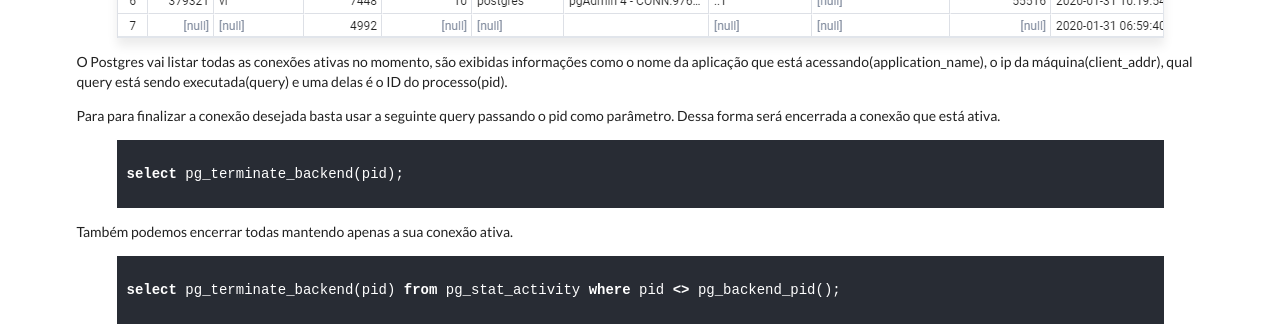
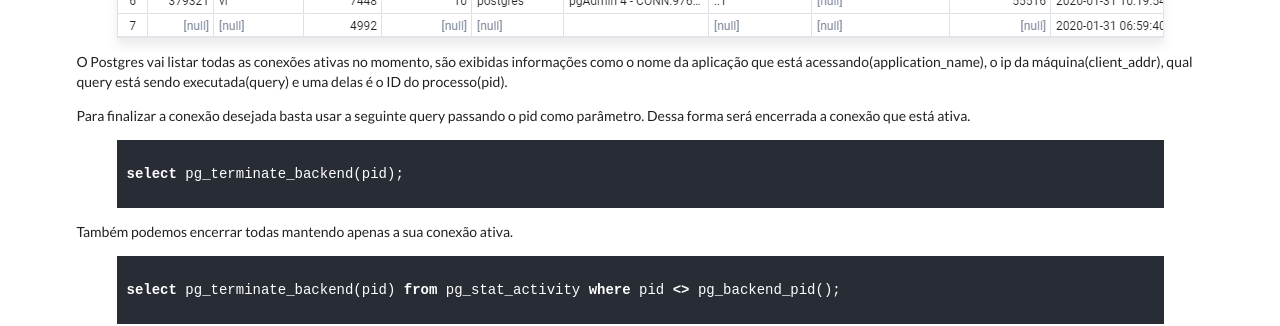
Before and after one commit to david27alves/david27alves.github.io, a Jekyll site: the page built from _posts/2020-01-31-verificando-conexoes-ativas-no-postgres.markdown, in a window 1280 px wide. Shown: the part 745-1071 px from the top of the page. Built offline with Jekyll 4.4.1, drawn with Linux system fonts in a browser that asks for light colours.

Commit message:
Update 2020-01-31-verificando-conexoes-ativas-no-postgres.markdown

```diff
--- a/_posts/2020-01-31-verificando-conexoes-ativas-no-postgres.markdown
+++ b/_posts/2020-01-31-verificando-conexoes-ativas-no-postgres.markdown
@@ -23,7 +23,7 @@ select * from pg_stat_activity;
 </figure>
 
 <p>O Postgres vai listar todas as conexões ativas no momento, são exibidas informações como o nome da aplicação que está acessando(application_name), o ip da máquina(client_addr), qual query está sendo executada(query) e uma delas é o ID do processo(pid). </p>
-<p>Para para finalizar a conexão desejada basta usar a seguinte query passando o pid como parâmetro. Dessa forma será encerrada a conexão que está ativa.</p>
+<p>Para finalizar a conexão desejada basta usar a seguinte query passando o pid como parâmetro. Dessa forma será encerrada a conexão que está ativa.</p>
 
 {% highlight sql %}
 select pg_terminate_backend(pid);
```
